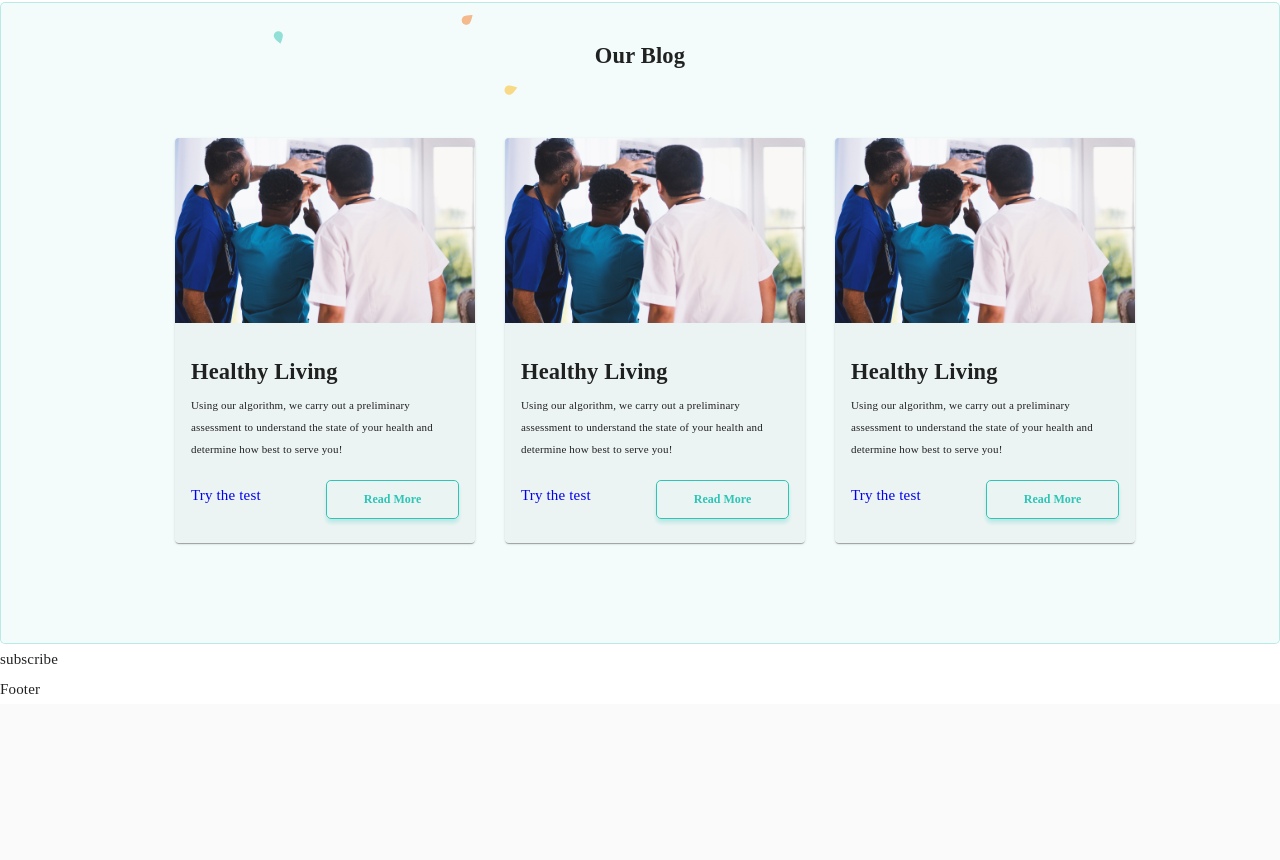
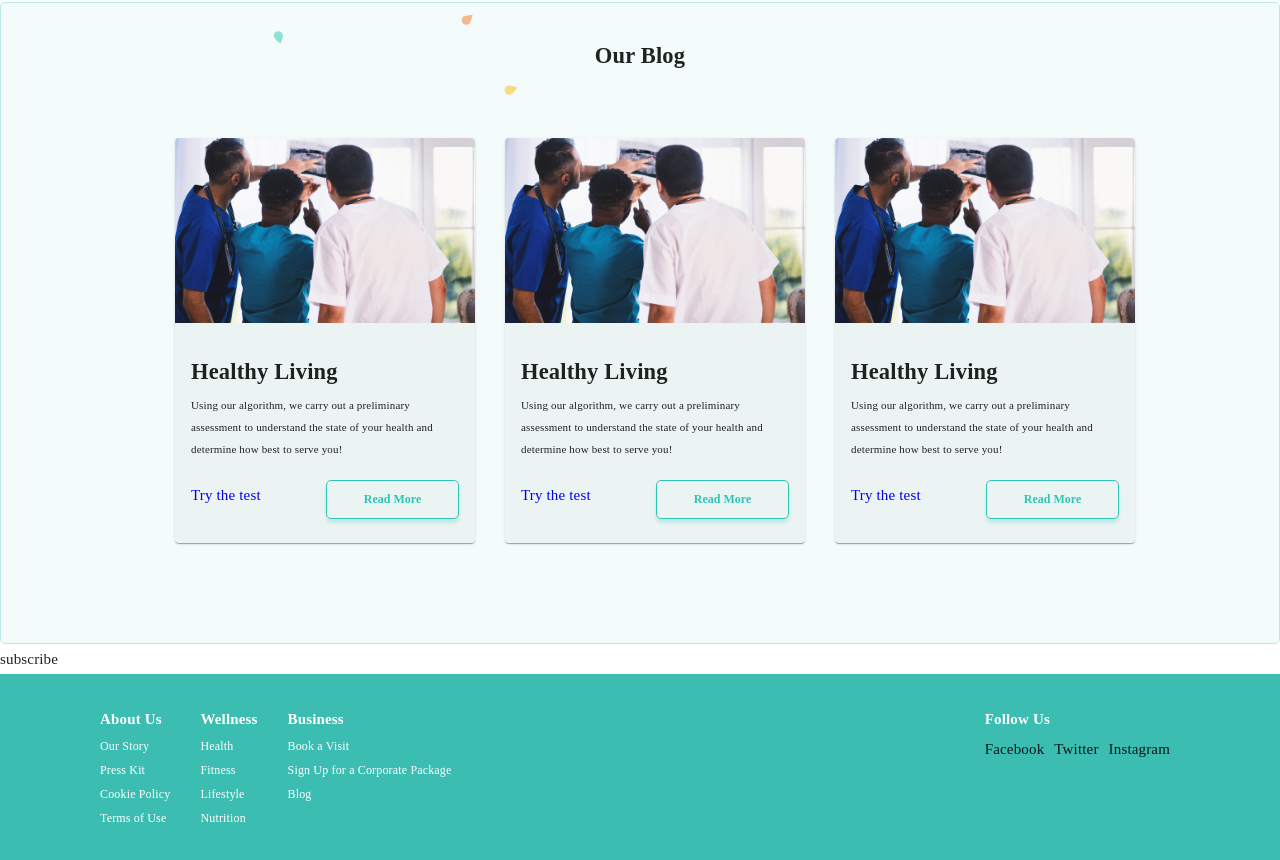
Before and after one commit to Kaeyz/react-app, a React (Create React App) app: page / in a window 1280 px wide. Shown: the part 3612-4472 px from the top of the page. Before the commit the page ends 4316 px from the top, so only its background shows below. Built offline with nearby package versions, Linux system fonts and the light colour scheme.

Commit message:
ADD: updated footer component

```diff
--- a/src/Theme.js
+++ b/src/Theme.js
@@ -7,11 +7,11 @@ import PropTypes from 'prop-types';
 
 const theme = {
 	color: {
-		green: '#147119',
+		green: '#3CBDB2',
 		yellow: '#eab10a',
 		black: '#333',
 		blue: '#492DDA',
-		white: '#f2efe1',
+		white: '#FFFFFF',
 		grey: 'grey',
 		background: '#ffffff',
 	},
--- a/src/components/layouts/appLayout/Footer.js
+++ b/src/components/layouts/appLayout/Footer.js
@@ -1,19 +1,90 @@
 // modules
 import React from 'react';
 import styled from 'styled-components';
+import { Link } from 'react-router-dom';
 //import PropTypes from 'prop-types';
 
 const Wrapper = styled.div`
 
-	/* Footer styling goes here */
+	background-color: ${props => props.theme.color.green};
+	display: flex;
+	flex-wrap: wrap;
+	justify-content: space-between;
+	padding: 3rem 10rem 10rem 10rem;
 
+	.footer_nav {
+		display: grid;
+		grid-auto-flow: column;
+		grid-gap: 3rem;
+	}
+
+	.footer_nav_section {
+		display: flex;
+		flex-direction: column;
+	}
+
+	.footer_nav_header {
+		font-size: 1.5rem;
+		font-style: normal;
+		color: ${props => props.theme.color.white}
+	}
+
+	.footer_nav_link {
+		text-decoration: none;
+		color: ${props => props.theme.color.white};
+		font-weight: 500;
+		font-size: 1.2rem;
+	}
+
+	.socials {
+		display: flex;
+		flex-wrap: wrap;
+	}
+	.social {
+		margin-right: 1rem;
+		margin-bottom: 1rem;
+	}
 `;
 
 export default function Footer() {
 	return (
 		<Wrapper>
-			{/* footer component goes here */}
-			Footer
+			<div className="footer_nav">
+
+				<div className="footer_nav_section">
+					<h5 className="footer_nav_header">About Us</h5>
+					<Link className="footer_nav_link" to="/our_story">Our Story</Link>
+					<Link className="footer_nav_link" to="press_kit">Press Kit</Link>
+					<Link className="footer_nav_link" to="/cookie_policy">Cookie Policy</Link>
+					<Link className="footer_nav_link" to="/terms_of_use">Terms of Use</Link>
+				</div>
+
+				<div className="footer_nav_section">
+					<h5 className="footer_nav_header">Wellness</h5>
+					<Link className="footer_nav_link" to="/health">Health</Link>
+					<Link className="footer_nav_link" to="/fitness">Fitness</Link>
+					<Link className="footer_nav_link" to="/lifestyle">Lifestyle</Link>
+					<Link className="footer_nav_link" to="/nutrition">Nutrition</Link>
+				</div>
+
+				<div className="footer_nav_section">
+					<h5 className="footer_nav_header">Business</h5>
+					<Link className="footer_nav_link" to="/book_visit">Book a Visit</Link>
+					<Link className="footer_nav_link" to="/signup_corporate">Sign Up for a Corporate Package</Link>
+					<Link className="footer_nav_link" to="/blog">Blog</Link>
+				</div>
+
+			</div>
+
+			<div>
+				<h5 className="footer_nav_header">Follow Us</h5>
+				<div className="socials">
+					<div className="social">Facebook</div>
+					<div className="social">Twitter</div>
+					<div className="social">Instagram</div>
+				</div>
+			</div>
+
 		</Wrapper>
 	);
 }
```
